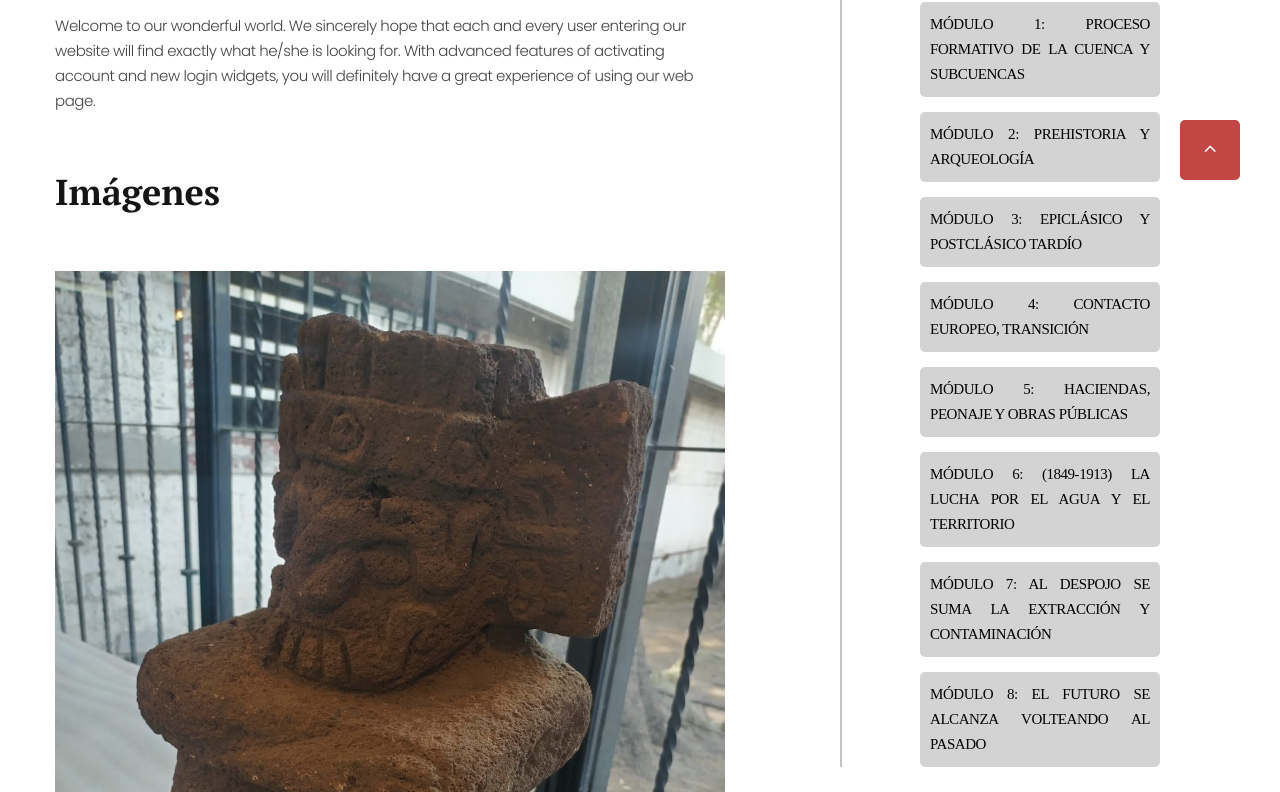
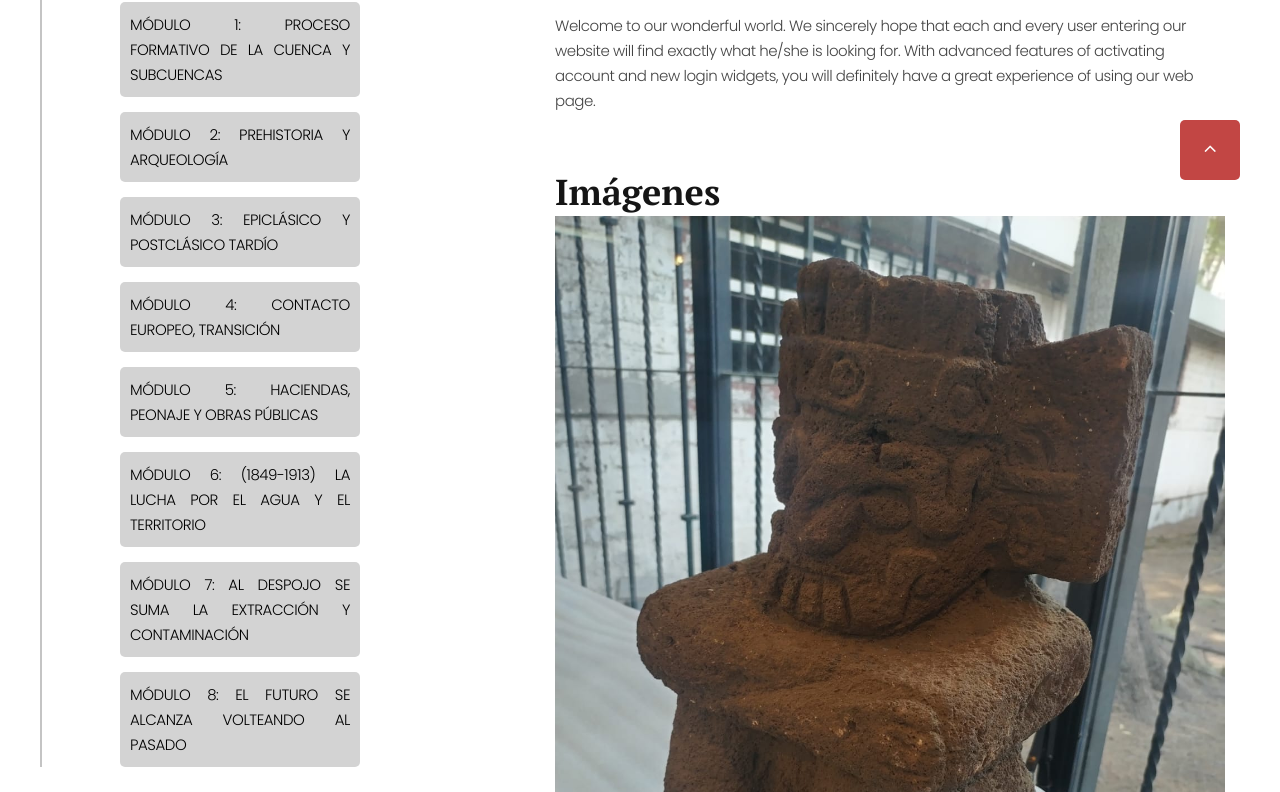
Before and after one commit to GeoVisual-SIGI/humedal_edo, a plain HTML site: page typography.html in a window 1280 px wide. Shown: the part 680-1472 px from the top of the page. Drawn offline with Linux system fonts and the light colour scheme; some packages are replaced by stand-ins of ours; a script that the page names is missing.

Commit message:
Update typography.html

```diff
--- a/typography.html
+++ b/typography.html
@@ -72,34 +72,34 @@
       <!-- Base typography -->
       <section class="section section-lg bg-default">
   <div class="container">
-          <div class="row row-50 flex-lg-row-reverse justify-content-xl-between">
+    <div class="row row-50 justify-content-xl-between">
       <div class="col-xl-4">
         <div class="block-bordered-left">
           <h3 style="font-family: 'Poppins', sans-serif; color: black;">Módulos</h3><br>
           <ul style="list-style: none; padding: 0;">
-    <li class="menu-item" style="font-family: 'Henric', serif;">
-      <a href="modulo-1.html" class="section-link" id="link-seccion-1">Módulo 1: Proceso formativo de la Cuenca y subcuencas</a>
+            <li class="menu-item">
+              <a href="modulo-1.html" class="section-link" id="link-seccion-1" style="font-family: 'Poppins', sans-serif;">Módulo 1: Proceso formativo de la Cuenca y subcuencas</a>
             </li>
-    <li class="menu-item" style="font-family: 'Henric', serif;">
-      <a href="modulo-2.html" class="section-link" id="link-modulo-2">Módulo 2: Prehistoria y Arqueología</a>
+            <li class="menu-item">
+              <a href="modulo-2.html" class="section-link" id="link-modulo-2" style="font-family: 'Poppins', sans-serif;">Módulo 2: Prehistoria y Arqueología</a>
             </li>
-    <li class="menu-item" style="font-family: 'Henric', serif;">
-      <a href="modulo-3.html" class="section-link" id="link-modulo-3">Módulo 3: Epiclásico y Postclásico tardío</a>
+            <li class="menu-item">
+              <a href="modulo-3.html" class="section-link" id="link-modulo-3" style="font-family: 'Poppins', sans-serif;">Módulo 3: Epiclásico y Postclásico tardío</a>
             </li>
-    <li class="menu-item" style="font-family: 'Henric', serif;">
-      <a href="modulo-4.html" class="section-link" id="link-modulo-4">Módulo 4: Contacto europeo, transición</a>
+            <li class="menu-item">
+              <a href="modulo-4.html" class="section-link" id="link-modulo-4" style="font-family: 'Poppins', sans-serif;">Módulo 4: Contacto europeo, transición</a>
             </li>
-    <li class="menu-item" style="font-family: 'Henric', serif;">
-      <a href="modulo-5.html" class="section-link" id="link-modulo-5">Módulo 5: Haciendas, peonaje y obras públicas</a>
+            <li class="menu-item">
+              <a href="modulo-5.html" class="section-link" id="link-modulo-5" style="font-family: 'Poppins', sans-serif;">Módulo 5: Haciendas, peonaje y obras públicas</a>
             </li>
-    <li class="menu-item" style="font-family: 'Henric', serif;">
-      <a href="modulo-6.html" class="section-link" id="link-modulo-6">Módulo 6: (1849-1913) La lucha por el agua y el territorio</a>
+            <li class="menu-item">
+              <a href="modulo-6.html" class="section-link" id="link-modulo-6" style="font-family: 'Poppins', sans-serif;">Módulo 6: (1849-1913) La lucha por el agua y el territorio</a>
             </li>
-    <li class="menu-item" style="font-family: 'Henric', serif;">
-      <a href="modulo-7.html" class="section-link" id="link-modulo-7">Módulo 7: Al despojo se suma la extracción y contaminación</a>
+            <li class="menu-item">
+              <a href="modulo-7.html" class="section-link" id="link-modulo-7" style="font-family: 'Poppins', sans-serif;">Módulo 7: Al despojo se suma la extracción y contaminación</a>
             </li>
-    <li class="menu-item" style="font-family: 'Henric', serif;">
-      <a href="modulo-8.html" class="section-link" id="link-modulo-8">Módulo 8: El futuro se alcanza volteando al pasado</a>
+            <li class="menu-item">
+              <a href="modulo-8.html" class="section-link" id="link-modulo-8" style="font-family: 'Poppins', sans-serif;">Módulo 8: El futuro se alcanza volteando al pasado</a>
             </li>
           </ul>
         </div>
@@ -112,7 +112,6 @@
           </li>
           <li>
             <h3>Imágenes</h3>
-                  <li>
             <div class="wow slideInDown">
               <div class="gallery-item-classic">
                 <img src="images/PHOTO-2024-05-16-13-23-22_3.jpg" alt="Figura 5" width="960" height="429"/>
@@ -121,7 +120,6 @@
                 </div>
               </div>
             </div>
-                  </li>
           </li>
         </ul>
       </div>
```
Lines whose indentation alone changed are shown as unchanged.
